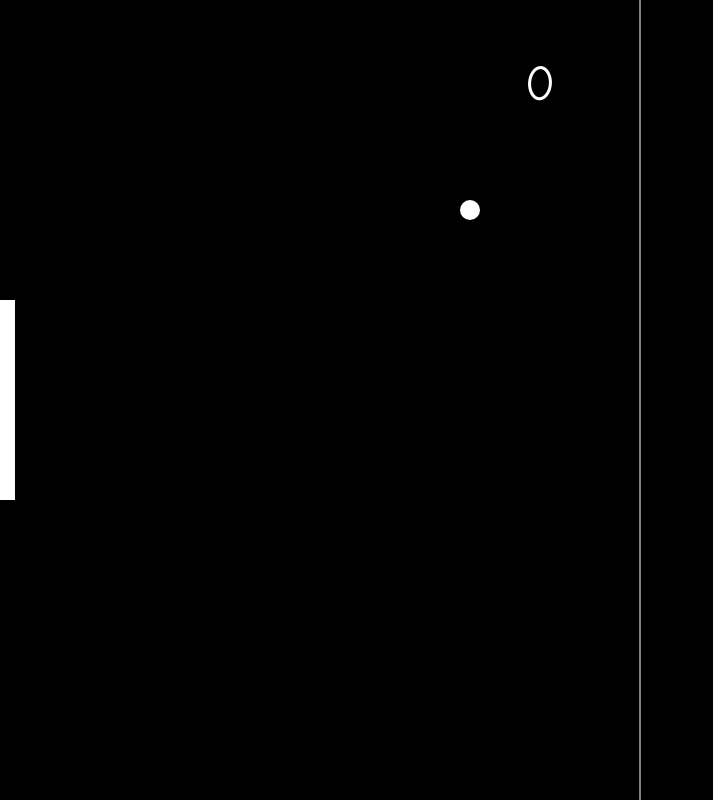
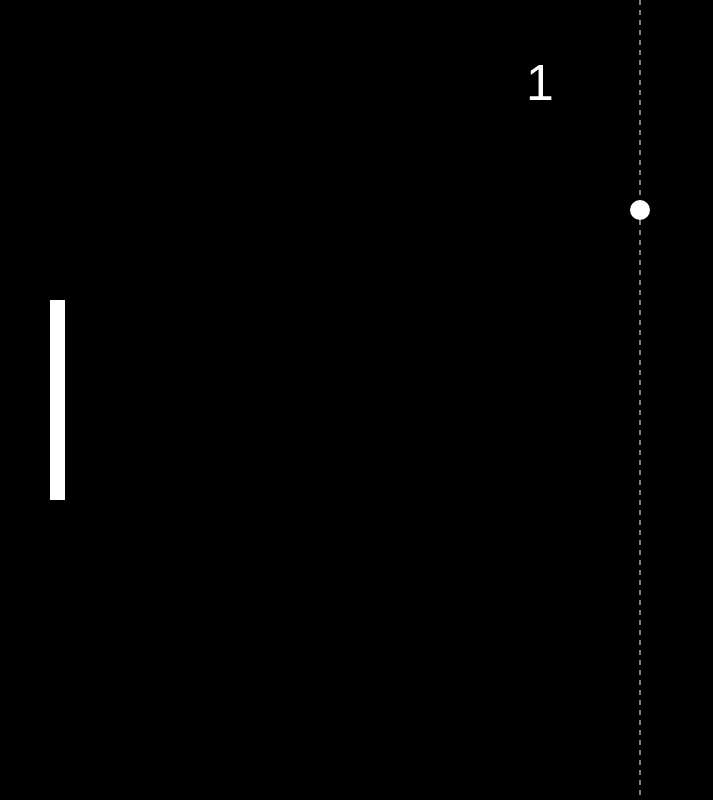
Before and after one commit to pjl1983/Pong, a website built with webpack: page dist/index.html in a window 1280 px wide. Shown: the whole page, without its empty margins (0-713 px from the left). Built offline with Linux system fonts and the light colour scheme.

Commit message:
Moved the paddle on the x axis closer to the center of the screen

```diff
--- a/index.css
+++ b/index.css
@@ -1,3 +1,5 @@
+@import url('https://fonts.googleapis.com/css?family=Press+Start+2P');
+
 html, body {
     width:  100%;
     height: 100%;
--- a/src/index.ts
+++ b/src/index.ts
@@ -7,11 +7,11 @@ function pong(): any {
     ctx.canvas.height = window.innerHeight;
     let canvasWidth: number = canvas.width;
     let canvasHeight: number = canvas.height;
-    let x: number = 20;
+    let x: number = 70;
     let y: number = canvasHeight / 2;
     let a: number = 10;
     let b: number = 10;
-    let paddleX: number = 0;
+    let paddleX: number = 50;
     let paddleY: number = canvasHeight/2 -100;
     let direction: number = 1;
     let score: number = 0;
@@ -20,7 +20,7 @@ function pong(): any {
 
     function ballDirection(): void {
 
-        if (x <= 15 && (y > paddleY && y < paddleY + 200)) {
+        if (x <= 65 && (y > paddleY && y < paddleY + 200)) {
             a = Math.abs(a);
             b = b * direction;
             score = score + 1;
@@ -41,11 +41,11 @@ function pong(): any {
         x = x + a;
         y = y + b;
 
-        ctx.font = "50px Comic Sans MS";
+        ctx.font = "50px Arial";
+        // ctx.font = "50px Press Start 2P', cursive;";
         ctx.fillStyle = "#ffffff";
         ctx.textAlign = "center";
         ctx.fillText(score.toString(), canvas.width/2 - 100, 100);
-
     }
 
     function ballDraw(): void {
@@ -81,6 +81,7 @@ function pong(): any {
         ctx.beginPath();
         ctx.moveTo(canvasWidth/2,0);
         ctx.lineTo(canvasWidth/2,canvasHeight);
+        ctx.setLineDash([5]);
         ctx.strokeStyle = '#ffffff';
         ctx.stroke();
     }
```
Also changed, not shown: dist/bundle.js.
